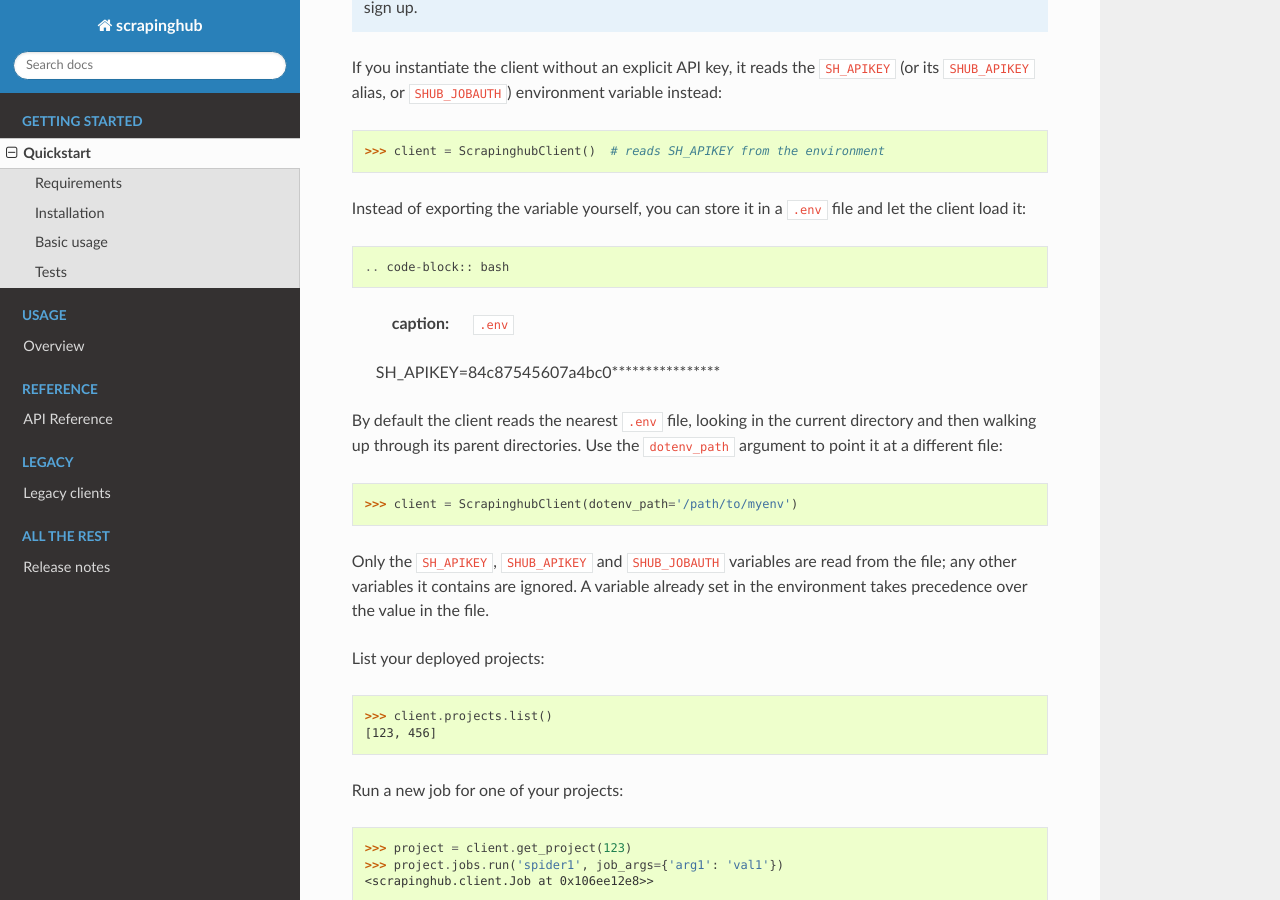
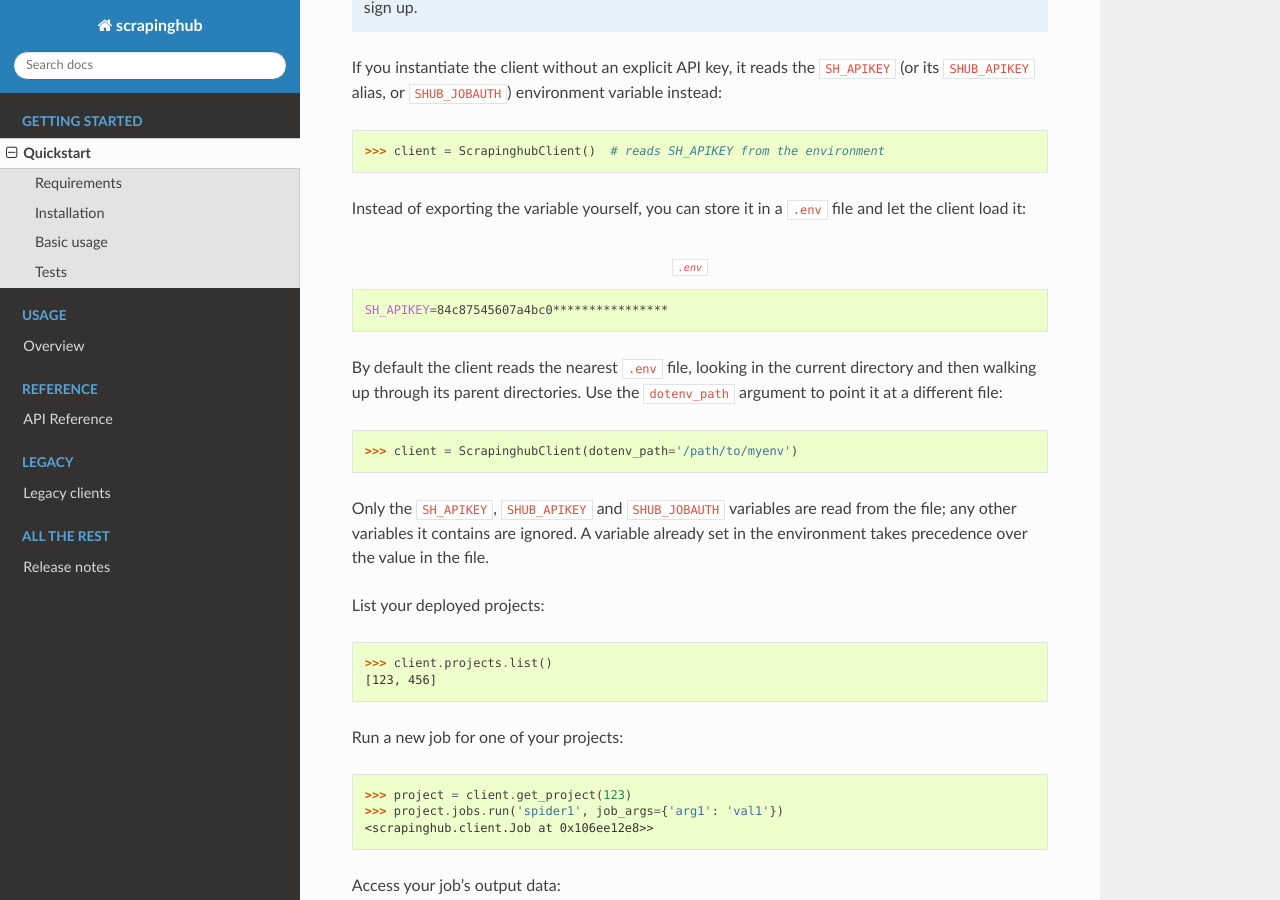
Before and after one commit to scrapinghub/python-scrapinghub, a Sphinx documentation site: the page built from docs/quickstart.rst, in a window 1280 px wide and 900 px high, scrolled down 847 px. Built offline with Sphinx 7.4.7 and the Read the Docs theme 3.1.0, drawn with Linux system fonts in a browser that asks for light colours.

Commit message:
Minor fix

```diff
--- a/docs/quickstart.rst
+++ b/docs/quickstart.rst
@@ -39,7 +39,7 @@ variable instead::
     >>> client = ScrapinghubClient()  # reads SH_APIKEY from the environment
 
 Instead of exporting the variable yourself, you can store it in a ``.env``
-file and let the client load it::
+file and let the client load it:
 
 .. code-block:: bash
     :caption: :file:`.env`
```
